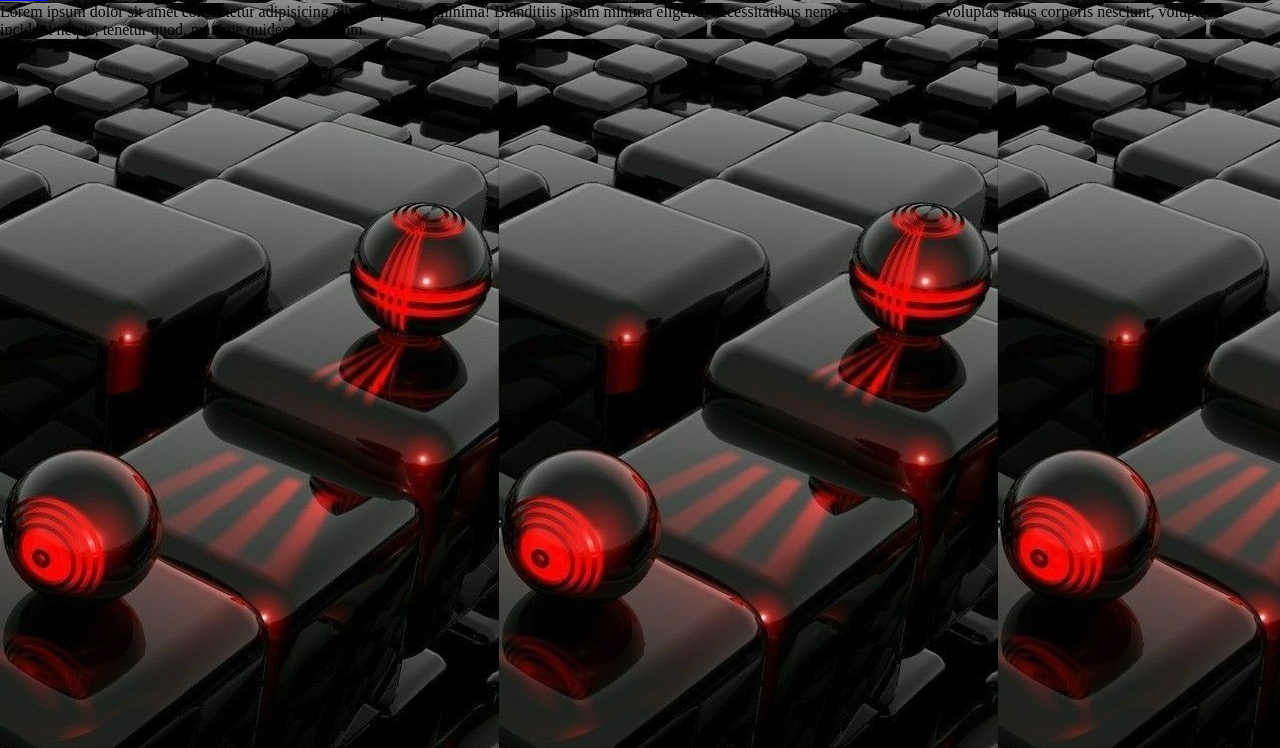
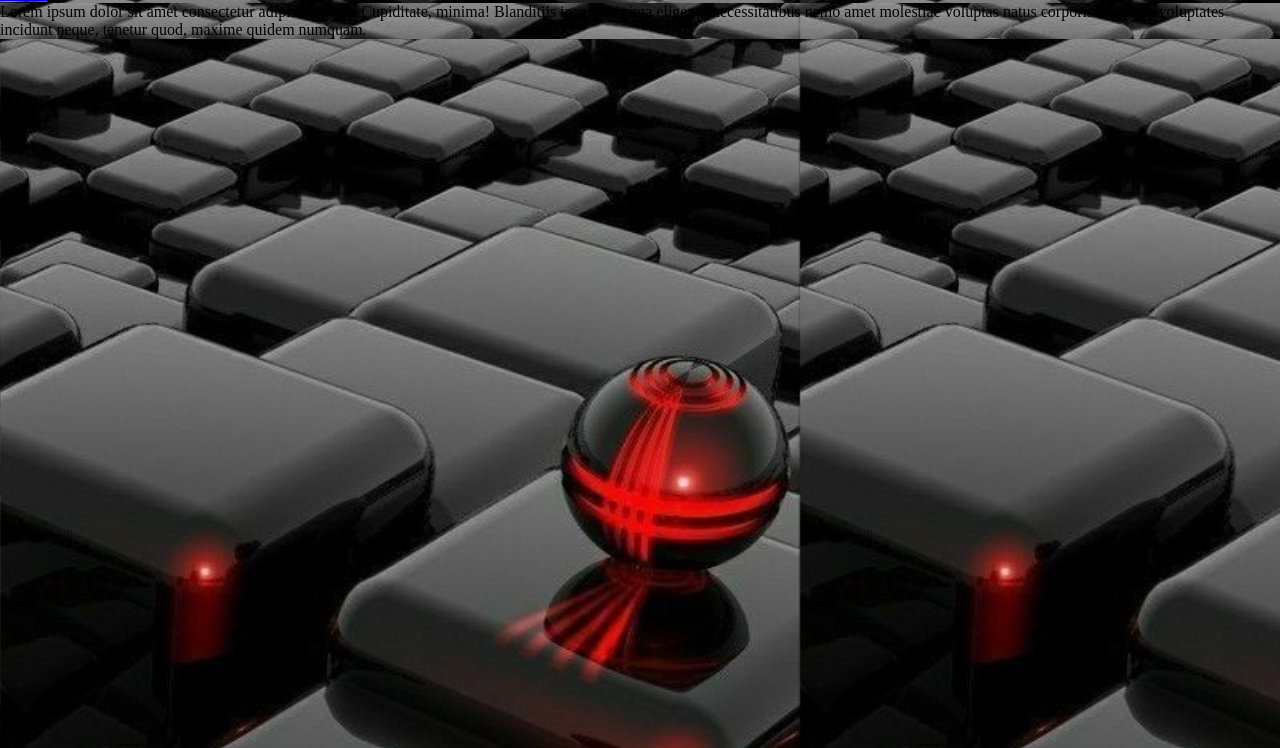
Before and after one commit to BwizaJ/health, a plain HTML site: page index.html in a window 1280 px wide. Shown: the part 52-800 px from the top of the page. Drawn offline with Linux system fonts and the light colour scheme.

Commit message:
Background size

```diff
--- a/style.css
+++ b/style.css
@@ -3,4 +3,5 @@
     padding: 0;
     box-sizing: border-box;
     background: url(images/20231025_102308.jpg);
+    background-size: 100vh;
 }
```
